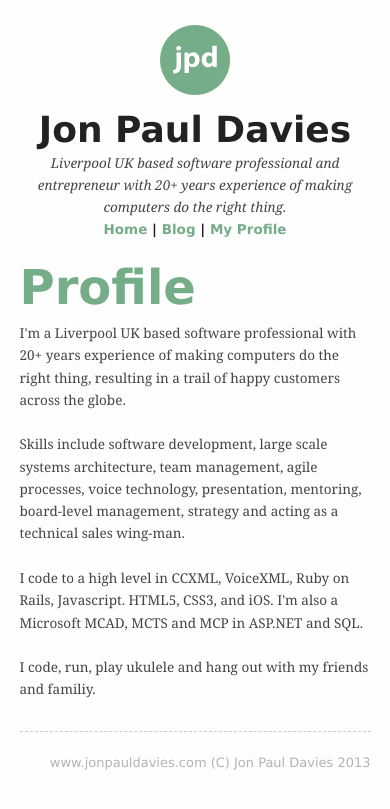
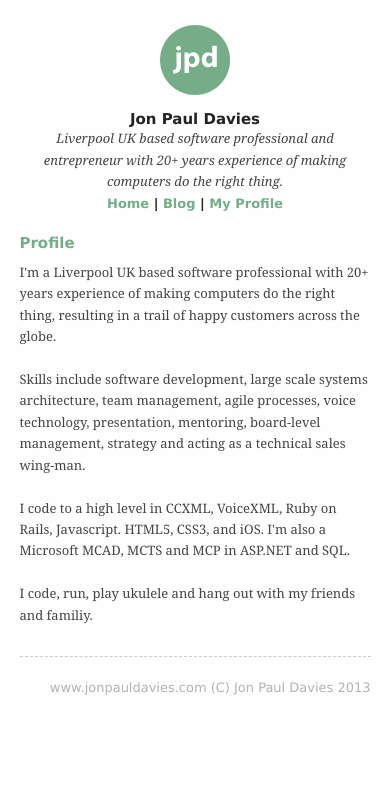
Before and after one commit to jonpauldavies/jonpauldavies.github.io, a Jekyll site: the page built from profile.html, in a window 390 px wide. Shown: the top 809 px of the page. Built offline with Jekyll 4.4.1, drawn with Linux system fonts in a browser that asks for light colours; nearby versions of some CDN libraries; Markdown is read by kramdown in place of the engine named in the settings.

Commit message:
changed mobile font

```diff
--- a/_layouts/column.html
+++ b/_layouts/column.html
@@ -5,7 +5,7 @@ layout: site
             <div class="main wrapper clearfix">
             <div class="mobileheader">
                 <div class="logo"><img src="/img/logo.png" alt="avatar"></div>
-                            <h3>Jon Paul Davies</h3>
+                <h3>Jon Paul Davies</h3>
              <i class="italic">Liverpool UK based software professional and entrepreneur with 20+ years experience of making computers do the right thing.</i>
              <div style="clear:both;float:none"></div>
             <div class="profilelinks">
--- a/css/site.css
+++ b/css/site.css
@@ -295,7 +295,13 @@ textarea {
 
 
     .postfont{
-        font-size:75%;
+        font-size: 13px;
+        font-size: 0.722222em;
+    }
+
+    .postfont h1,.postfont h2,.postfont h3,.postfont h4,.postfont h5,.postfont h6{
+        font-size: 15px;
+        font-size: 0.8333333rem;
     }
 
     #mobileview {
```
